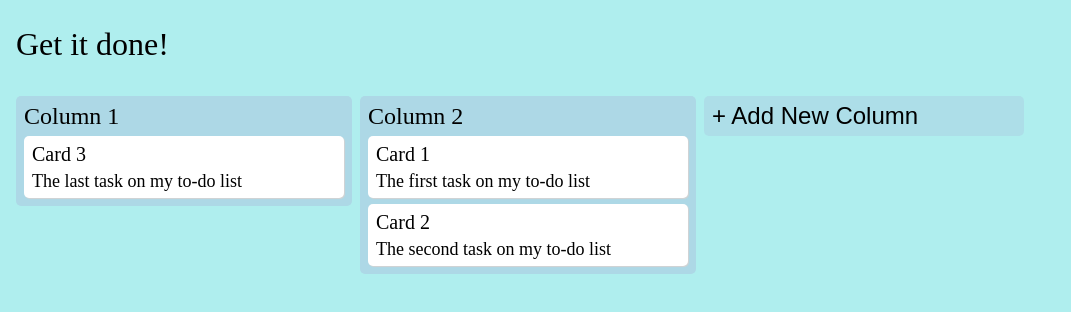
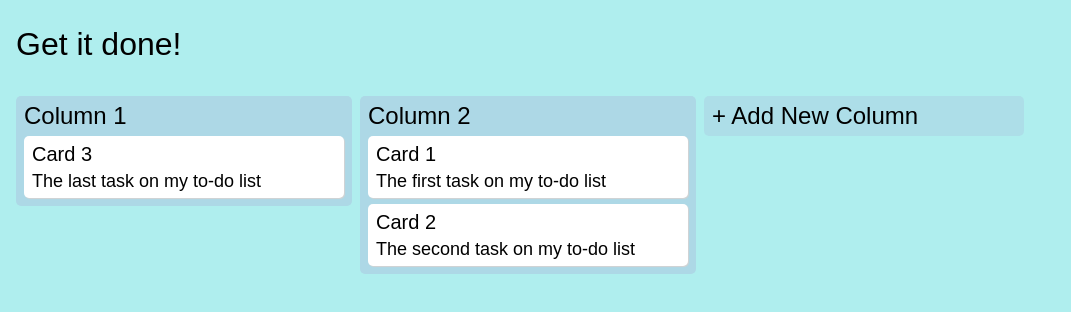
Before and after one commit to X-Fix/get-it-done, a React (Create React App) app: page / in a window 1280 px wide. Shown: the top 312 px of the page, without its empty margins (0-1071 px from the left). Built offline with nearby package versions, Linux system fonts and the light colour scheme.

Commit message:
feat: update global font-family

```diff
--- a/src/App.css
+++ b/src/App.css
@@ -1,6 +1,7 @@
 .app {
   background: paleturquoise;
   box-sizing: border-box;
+  font-family: Arial;
   height: 100vh;
   padding: 1rem;
 }
```
